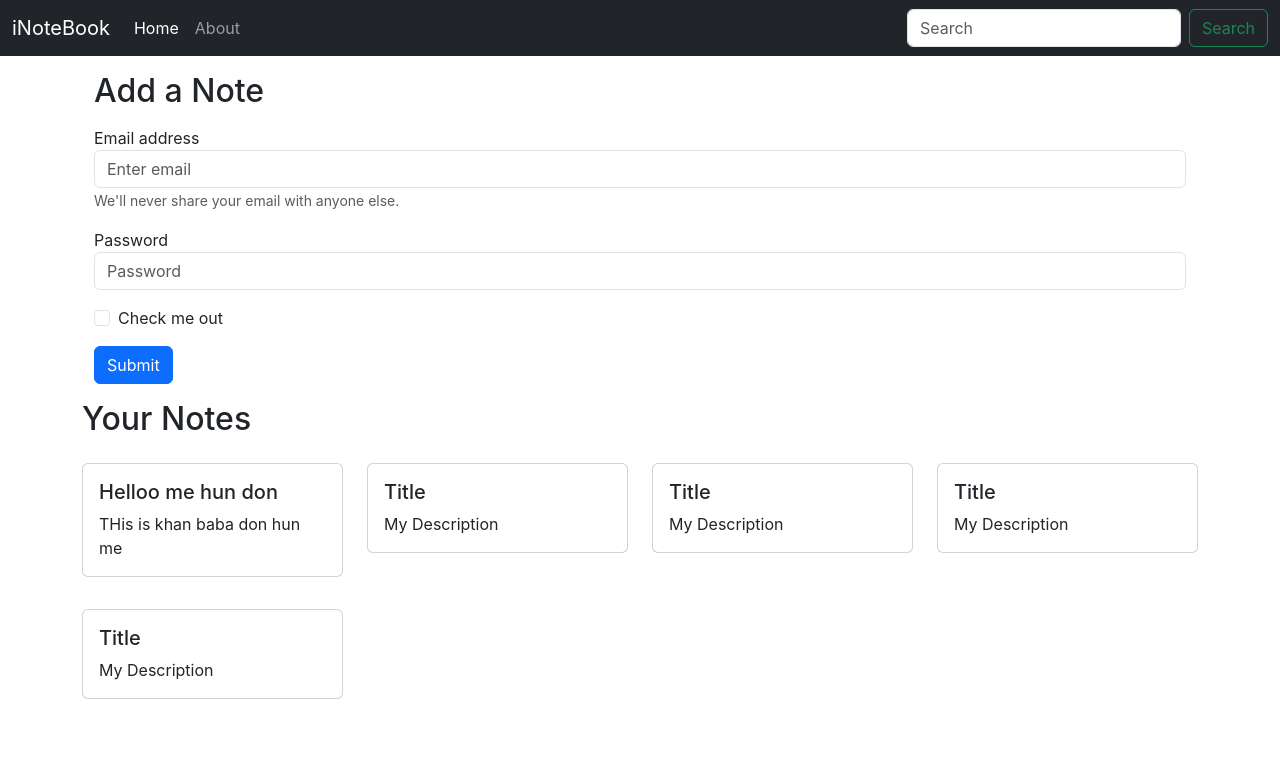
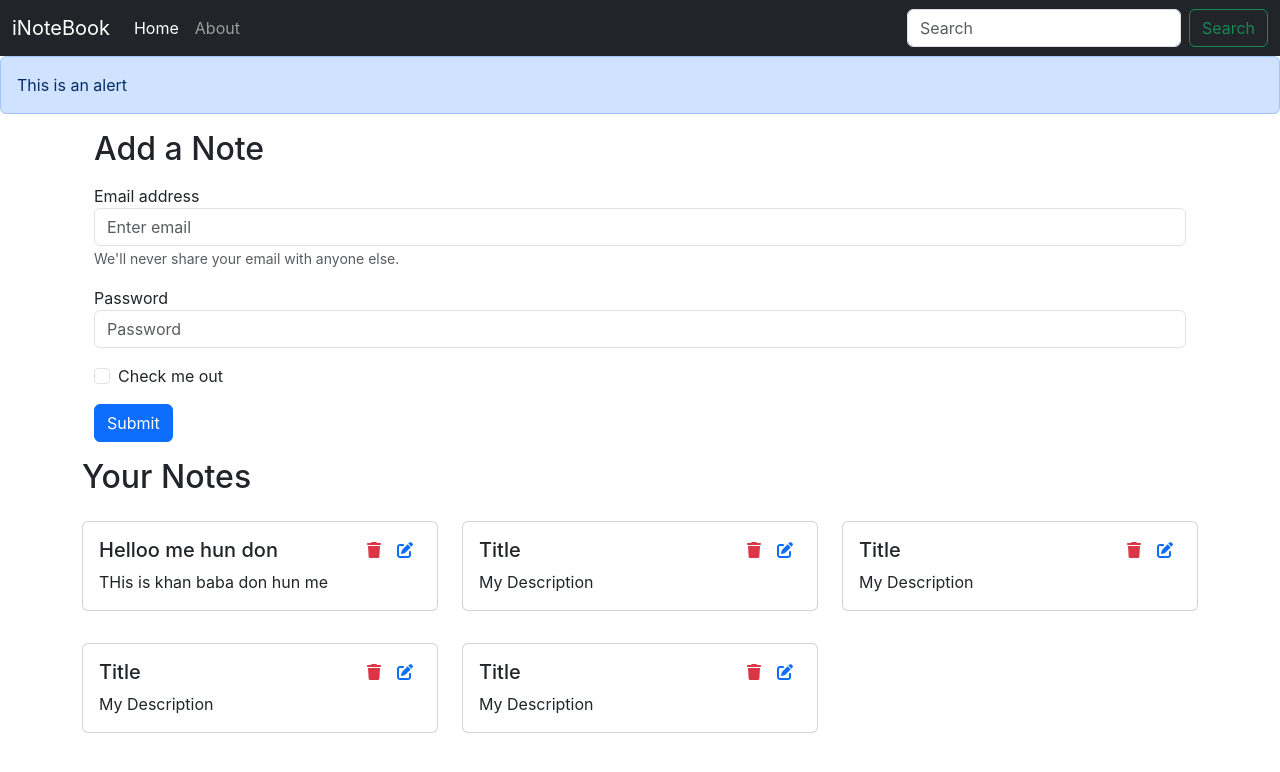
Before and after one commit to SaadIrshadd/iNoteBook, a React (Create React App) app: page / in a window 1280 px wide. Shown: the top 772 px of the page. Built offline with nearby package versions, Linux system fonts and the light colour scheme; the HTML template or start-up script is replaced by a standard one.

Commit message:
Added icons

```diff
--- a/public/index.html
+++ b/public/index.html
@@ -22,6 +22,7 @@
   <body>
     <noscript>You need to enable JavaScript to run this app.</noscript>
     <div id="root"></div>
+    <script src="https://kit.fontawesome.com/6535924bf0.js" crossorigin="anonymous"></script>
     <script
       src="https://cdn.jsdelivr.net/npm/bootstrap@5.3.7/dist/js/bootstrap.bundle.min.js"
       integrity="sha384-ndDqU0Gzau9qJ1lfW4pNLlhNTkCfHzAVBReH9diLvGRem5+R9g2FzA8ZGN954O5Q"
--- a/src/App.js
+++ b/src/App.js
@@ -4,6 +4,7 @@ import Navbar from "./components/Navbar";
 import Home from "./components/Home";
 import About from "./components/About";
 import NoteState from "./context/notes/NoteState";
+import Alert from "./components/Alert";
 
 function App() {
   return (
@@ -13,6 +14,7 @@ function App() {
         <Router>
 
           <Navbar/>
+          <Alert message="This is an alert"/>
             <div className="container">
 
               <Routes>
--- /dev/null
+++ b/src/components/Alert.js
@@ -0,0 +1,13 @@
+import React from 'react'
+
+const Alert = (props) => {
+  return (
+    <div>
+        <div className="alert alert-primary" role="alert">
+            {props.message}
+        </div>
+    </div>
+  )
+}
+
+export default Alert
--- a/src/components/Home.js
+++ b/src/components/Home.js
@@ -8,17 +8,17 @@ const Home = () => {
         <h2>Add a Note</h2>
           <form className="my-3">
             <div className="mb-3">
-              <label for="exampleInputEmail1">Email address</label>
+              <label htmlFor="exampleInputEmail1">Email address</label>
               <input type="email" className="form-control" id="exampleInputEmail1" aria-describedby="emailHelp" placeholder="Enter email"/>
               <small id="emailHelp" className="form-text text-muted">We'll never share your email with anyone else.</small>
             </div>
             <div className="mb-3">
-              <label for="exampleInputPassword1">Password</label>
+              <label htmlFor="exampleInputPassword1">Password</label>
               <input type="password" className="form-control" id="exampleInputPassword1" placeholder="Password"/>
             </div>
             <div className="mb-3 form-check">
               <input type="checkbox" className="form-check-input" id="exampleCheck1"/>
-              <label className="form-check-label" for="exampleCheck1">Check me out</label>
+              <label className="form-check-label" htmlFor="exampleCheck1">Check me out</label>
             </div>
             <button type="submit" className="btn btn-primary">Submit</button>
           </form>
--- a/src/components/NoteItem.js
+++ b/src/components/NoteItem.js
@@ -1,19 +1,24 @@
-import React from 'react'
+import React from 'react';
 
 const NoteItem = (props) => {
-
-    const {note} = props;
+  const { note } = props;
 
   return (
-    <div className='col-md-3'>
+    <div className="col-md-4">
       <div className="card my-3">
         <div className="card-body">
-                <h5 className="card-title">{note.title}</h5>
-                <p className="card-text">{note.description}</p>
+          <div className="d-flex justify-content-between align-items-center">
+            <h5 className="card-title mb-0">{note.title}</h5>
+            <div>
+              <i className="fa-solid fa-trash mx-2 text-danger"></i>
+              <i className="fa-solid fa-edit mx-2 text-primary"></i>
+            </div>
+          </div>
+          <p className="card-text mt-2">{note.description}</p>
         </div>
       </div>
     </div>
-  )
-}
+  );
+};
 
-export default NoteItem
+export default NoteItem;
--- a/src/components/Notes.js
+++ b/src/components/Notes.js
@@ -12,7 +12,7 @@ const Notes = () => {
         <h2>Your Notes</h2>
 
         {notes.map((note)=>{
-          return <NoteItem note={note}/>
+          return <NoteItem key={note._id} note={note}/>
         })}
 
     </div>
--- a/src/context/notes/NoteState.js
+++ b/src/context/notes/NoteState.js
@@ -22,7 +22,7 @@ const NoteState = (props)=>{
         "__v": 0
     },
     {
-        "_id": "68607e0f5df3b5e394d1abf9",
+        "_id": "68607e0f5df343b5e394d1abf9",
         "user": "685b678c146bd7ddbd689ad2",
         "title": "Title",
         "description": "My Description",
@@ -31,7 +31,7 @@ const NoteState = (props)=>{
         "__v": 0
     },
     {
-        "_id": "68607e0f5df3b5e394d1abf9",
+        "_id": "68607e0f5df323b5e394d1abf9",
         "user": "685b678c146bd7ddbd689ad2",
         "title": "Title",
         "description": "My Description",
@@ -40,7 +40,7 @@ const NoteState = (props)=>{
         "__v": 0
     },
     {
-        "_id": "68607e0f5df3b5e394d1abf9",
+        "_id": "68607e120f5df3b5e394d1abf9",
         "user": "685b678c146bd7ddbd689ad2",
         "title": "Title",
         "description": "My Description",
--- a/src/index.css
+++ b/src/index.css
@@ -11,3 +11,7 @@ code {
   font-family: source-code-pro, Menlo, Monaco, Consolas, 'Courier New',
     monospace;
 }
+
+i{
+  cursor: pointer;
+}
```
Lines whose indentation alone changed are shown as unchanged.
